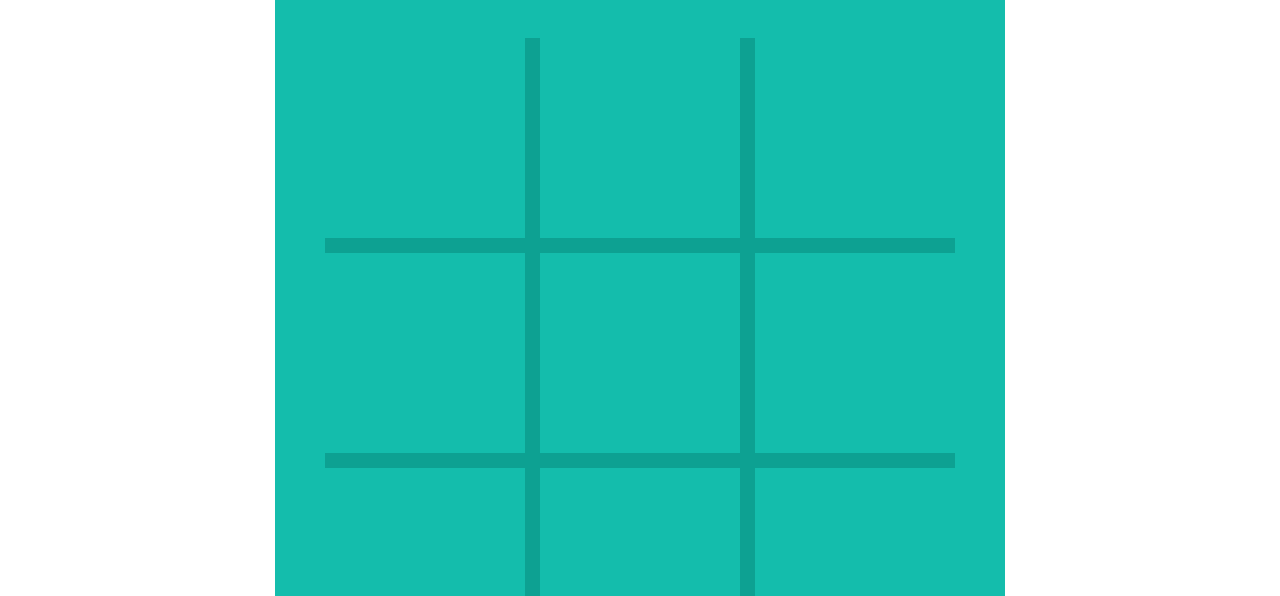
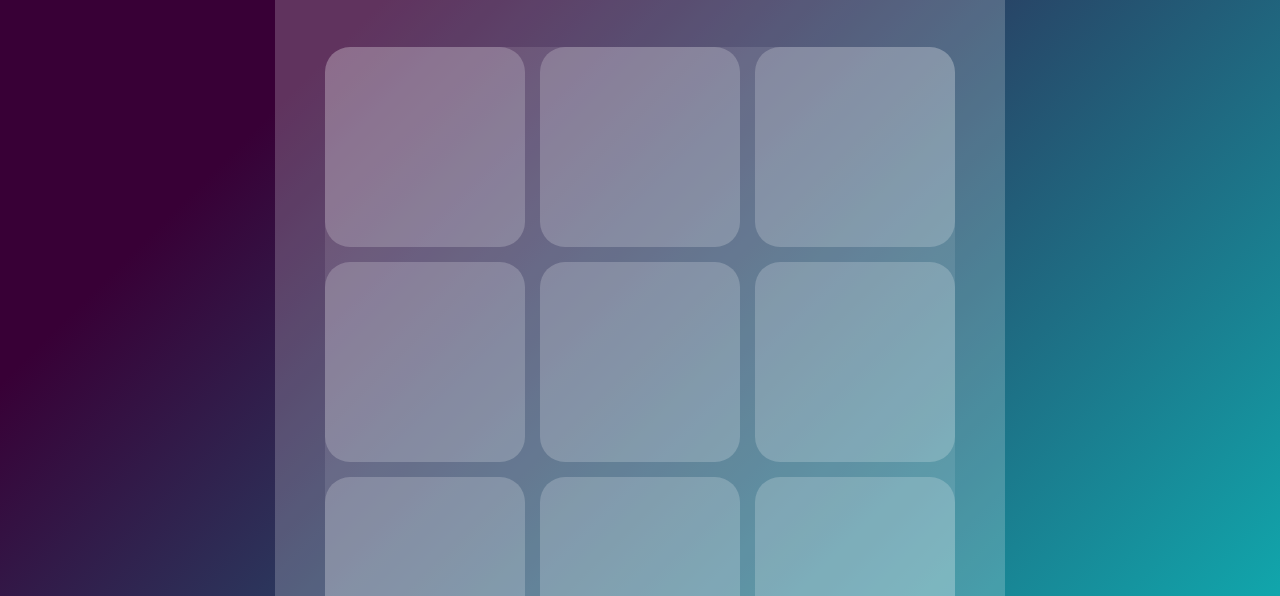
Before and after one commit to koutilyanamdeo/Mini-Project-2, a plain HTML site: page Minor-Project-2/tictactoe.html in a window 1280 px wide. Shown: the part 204-800 px from the top of the page. Drawn offline with Linux system fonts and the light colour scheme.

Commit message:
Update tictactoe.css

```diff
--- a/Minor-Project-2/css/tictactoe.css
+++ b/Minor-Project-2/css/tictactoe.css
@@ -1,3 +1,5 @@
+@import url('https://fonts.googleapis.com/css2?family=Jost:wght@300&display=swap');
+
 * {
     margin: 0;
     padding: 0;
@@ -5,13 +7,16 @@
 }
 
 body {
+    font-family: 'Jost', sans-serif;
+
     display: flex;
     justify-content: center;
-    color: #545454;
+    color: rgb(252, 172, 69);
+    background-image: linear-gradient(315deg, #0cbaba 0%, #380036 74%);
 }
 
 .container {
-    background: #14bdac;
+     background-color: rgba(255, 255, 255, 0.2);
     /* width: 500px;
     height: 500px; */
     margin: 50px;
@@ -52,15 +57,19 @@ body {
     grid-template-rows: repeat(3,1fr);
     grid-gap: 15px;
     margin-top: 50px;
-    background-color: #0da192;
+    border-radius: 25px;
+    background-color: rgba(255, 255, 255, 0.1);
+
 }
 .game-cell{
+    border-radius: 25px;
+
     height: 200px;
     display: flex;
     justify-content: center;
     align-items: center;
     width: 200px;
-    background-color: #14bdac;
+    background-color: rgba(255, 255, 255, 0.2);
     cursor: pointer;
 
 }
```
